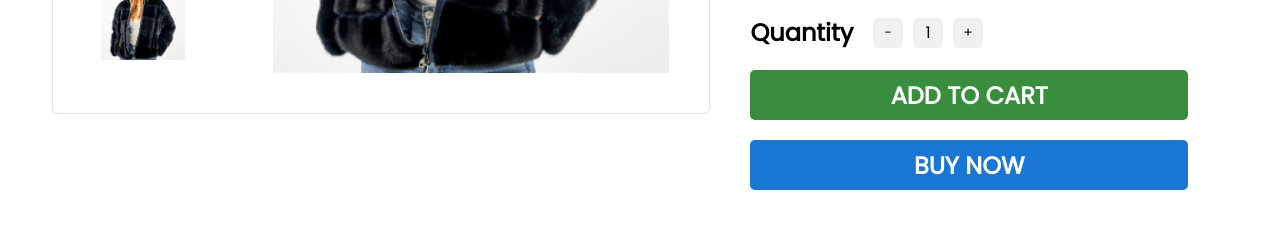
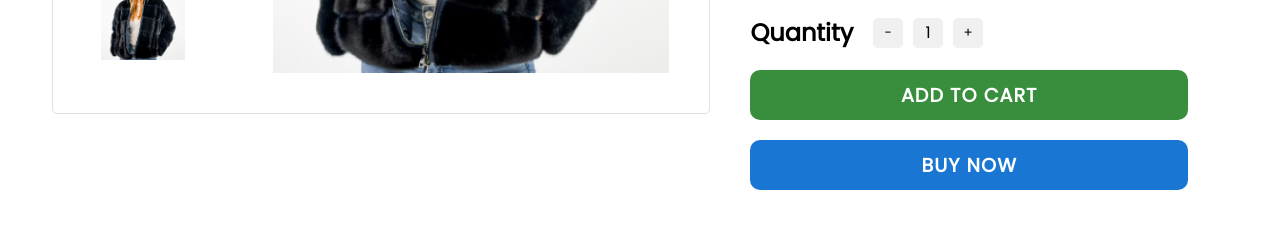
Before and after one commit to ArnaldoGonzalez81318/React-E-Commerce, a React (Create React App) app in the folder frontend/: page /product/1 in a window 1280 px wide. Shown: the part 627-867 px from the top of the page. Built offline with nearby package versions, Linux system fonts and the light colour scheme.

Commit message:
Update productDisplay.css

```diff
--- a/frontend/src/Components/ProductDisplay/productDisplay.css
+++ b/frontend/src/Components/ProductDisplay/productDisplay.css
@@ -169,12 +169,22 @@
   height: 30px;
   border-radius: 50%;
   cursor: pointer;
+  -webkit-transition: all 0.3s;
+  -moz-transition: all 0.3s;
+  -o-transition: all 0.3s;
+  -ms-transition: all 0.3s;
+  transition: all 0.3s;
+}
+
+.product-display-color:hover {
+  transform: scale(1.1);
 }
 
 .product-display-color-dot {
   width: 100%;
   height: 100%;
   border-radius: 50%;
+  cursor: pointer;
 }
 
 .product-display-sizes {
@@ -204,6 +214,15 @@
   border: 1px solid #e0e0e0;
   border-radius: 5px;
   cursor: pointer;
+  -webkit-transition: all 0.3s;
+  -moz-transition: all 0.3s;
+  -o-transition: all 0.3s;
+  -ms-transition: all 0.3s;
+  transition: all 0.3s;
+}
+
+.product-display-size:hover {
+  border-color: #388e3c;
 }
 
 .product-display-quantity {
@@ -253,12 +272,14 @@
   width: 100%;
   height: 50px;
   margin-top: 20px;
+  padding: 0 20px;
   border: none;
-  border-radius: 5px;
-  font-size: 1.5rem;
+  border-radius: 10px;
+  font-size: 1.2rem;
   font-weight: 600;
   text-transform: uppercase;
   background-color: #388e3c;
+  letter-spacing: 1px;
   color: white;
   cursor: pointer;
   transition: all 0.3s;
@@ -285,12 +306,14 @@
   width: 100%;
   height: 50px;
   margin-top: 20px;
+  padding: 0 20px;
   border: none;
-  border-radius: 5px;
-  font-size: 1.5rem;
+  border-radius: 10px;
+  font-size: 1.2rem;
   font-weight: 600;
   text-transform: uppercase;
   background-color: #1976d2;
+  letter-spacing: 1px;
   color: white;
   cursor: pointer;
   transition: all 0.3s;
```
